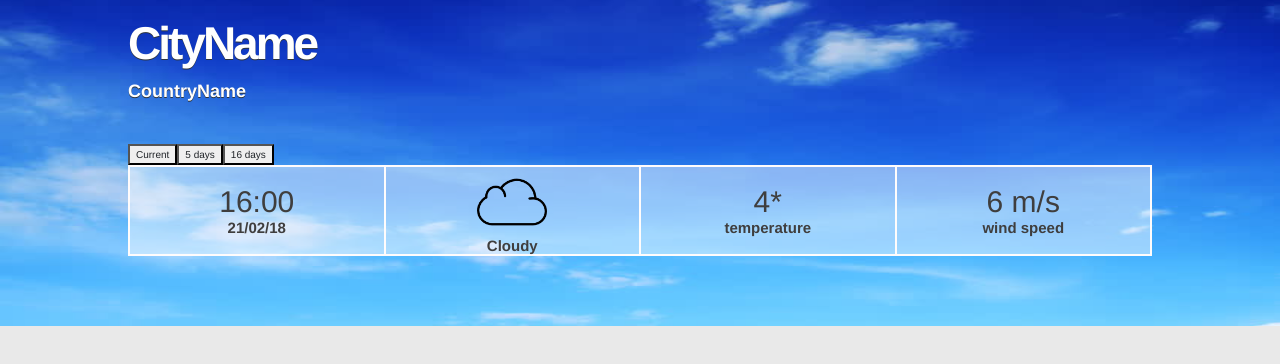
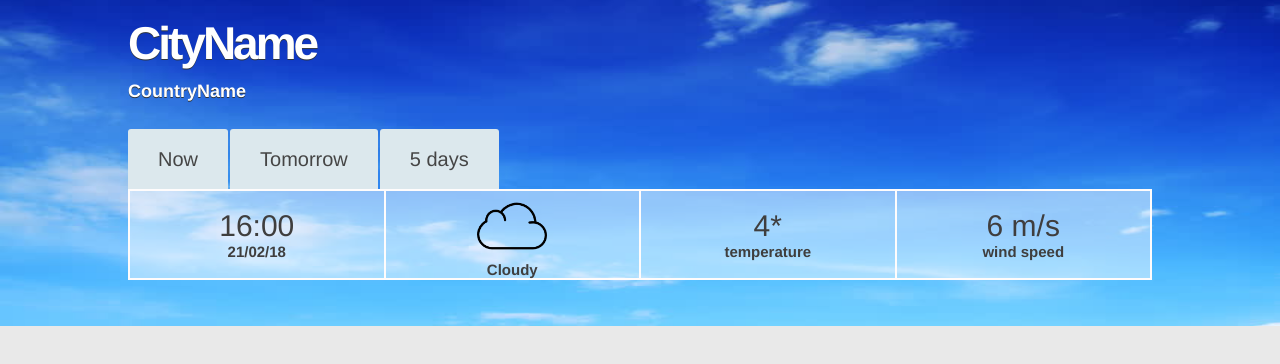
Before and after one commit to jivka93/BadWeather, a plain HTML site: page BadWeatherApp/index.html in a window 1280 px wide. Shown: the part 74-438 px from the top of the page. Drawn offline with nearby package versions, Linux system fonts and the light colour scheme.

Commit message:
Adding style to tabs

```diff
--- a/BadWeatherApp/css/main.css
+++ b/BadWeatherApp/css/main.css
@@ -1,19 +1,23 @@
 main {
     margin: auto;
     width: 80%;
+    font-family: Helvetica, Arial, sans-serif;
 }
-body  {
+
+body {
     background-image: url("../images/sunny.jpg");
     background-repeat: no-repeat;
     background-size: 100% 400px;
-    font-family: Helvetica,Arial,sans-serif;
-    background-color : rgb(233, 233, 233);
+    font-family: Helvetica, Arial, sans-serif;
+    background-color: rgb(233, 233, 233);
 }
-.location{
-    height: 95px;
+
+.location {
+    height: 120px;
     color: white;
 }
-.city{
+
+.city {
     font-size: 46px;
     font-weight: bold;
     float: left;
@@ -21,9 +25,9 @@ body  {
     letter-spacing: -3px;
     text-shadow: #2D343A 0px 1px 0px;
     width: 100%;
+}
 
-}
-.country{
+.country {
     float: left;
     font-size: 18px;
     font-weight: bold;
@@ -34,70 +38,73 @@ body  {
 .large-nav-text {
     font-size: 20px;
     color: rgb(49, 49, 49);
+    font-family: Helvetica, Arial, sans-serif;
 }
 
-#logo1{
-    width : 50px;
+#logo1 {
+    width: 50px;
 }
 
-.nav-row{
-    display : flex;
-    width : 100%;
-
+.nav-row {
+    display: flex;
+    width: 100%;
 }
 
-#navbar{
-    background:rgba(255, 255, 255, 0.712);
+#navbar {
+    background: rgba(255, 255, 255, 0.712);
 }
 
-.filler{
-    flex : 1;
+.filler {
+    flex: 1;
 }
 
-#site-name{
+#site-name {
     font-size: 30px;
-    color : rgb(56, 54, 54);
+    color: rgb(56, 54, 54);
     font-family: cursive;
     font-weight: bold;
 }
 
-main{
+main {
     display: flex;
     flex-direction: column;
 }
 
-.main-content{
-    display: flex;
-    flex-direction: column;
-    margin-top: 40px;
+.tabs .tab{
+    float: left;
+    color: #454545;
+    display: block;
+    cursor: pointer;
+    font-size: 20px;
+    margin-right: 2px;
+    padding: 15px 30px;
+    text-decoration: none;
+    background-color: #dce8ed;
+    border-top-left-radius: 3px;
+    border-top-right-radius: 3px;
 }
 
-.tab-row{
-    display: flex;
+.icon-weather {
+    width: 70px;
 }
 
-.icon-weather{
-    width : 70px;
-}
-
-.td{
-    width : 20%;
-    background:rgba(255, 255, 255, 0.466);
-    border : solid 2px rgb(255, 252, 252);
+.td {
+    width: 20%;
+    background: rgba(255, 255, 255, 0.466);
+    border: solid 2px rgb(255, 252, 252);
     text-align: center;
     color: rgb(63, 62, 62);
 }
 
-#current-weather-table{
-    width : 100%;
+#current-weather-table {
+    width: 100%;
 }
 
-.smaller-text{
-    font-size : 15px;
+.smaller-text {
+    font-size: 15px;
     font-weight: bold;
 }
 
-table tr td .bigger-text{
-
-    font-size : 30px;
+table tr td .bigger-text {
+    font-size: 30px;
 }
--- a/BadWeatherApp/index.html
+++ b/BadWeatherApp/index.html
@@ -7,7 +7,8 @@
     <link rel="stylesheet" href="https://maxcdn.bootstrapcdn.com/bootstrap/3.3.7/css/bootstrap.min.css">
     <script src="https://ajax.googleapis.com/ajax/libs/jquery/3.3.1/jquery.min.js"></script>
     <script src="https://maxcdn.bootstrapcdn.com/bootstrap/3.3.7/js/bootstrap.min.js"></script>
-    <link rel="stylesheet" href="https://maxcdn.bootstrapcdn.com/bootstrap/4.0.0/css/bootstrap.min.css" integrity="sha384-Gn5384xqQ1aoWXA+058RXPxPg6fy4IWvTNh0E263XmFcJlSAwiGgFAW/dAiS6JXm" crossorigin="anonymous">
+    <link rel="stylesheet" href="https://maxcdn.bootstrapcdn.com/bootstrap/4.0.0/css/bootstrap.min.css" integrity="sha384-Gn5384xqQ1aoWXA+058RXPxPg6fy4IWvTNh0E263XmFcJlSAwiGgFAW/dAiS6JXm"
+        crossorigin="anonymous">
 
     <link rel="stylesheet" href="css/main.css">
 
@@ -30,30 +31,20 @@
 
                 <ul class="nav nav-tabs">
                     <li class="nav-item dropdown">
-                            <a class="nav-link dropdown-toggle large-nav-text"
-                              data-toggle="dropdown"
-                              href="#"
-                              role="button"
-                              aria-haspopup="true"
-                              aria-expanded="false">
+                        <a class="nav-link dropdown-toggle large-nav-text" data-toggle="dropdown" href="#" role="button" aria-haspopup="true" aria-expanded="false">
                             Bulgaria
                         </a>
                         <div class="dropdown-menu">
                             <a class="dropdown-item" id="sofia-city" href="#">Sofia</a>
-                            <a class="dropdown-item" id="plovdiv-city"href="#">Plovdiv</a>
-                            <a class="dropdown-item" id="varna-city"href="#">Varna</a>
-                            <a class="dropdown-item" id="burgas-city"href="#">Burgas</a>
-                            <a class="dropdown-item" id="stara-zagora-city"href="#">Stara Zagora</a>
-                            <a class="dropdown-item" id="veliko-tarnovo-city"href="#">Veliko Tarnovo</a>
+                            <a class="dropdown-item" id="plovdiv-city" href="#">Plovdiv</a>
+                            <a class="dropdown-item" id="varna-city" href="#">Varna</a>
+                            <a class="dropdown-item" id="burgas-city" href="#">Burgas</a>
+                            <a class="dropdown-item" id="stara-zagora-city" href="#">Stara Zagora</a>
+                            <a class="dropdown-item" id="veliko-tarnovo-city" href="#">Veliko Tarnovo</a>
                         </div>
                     </li>
                     <li class="nav-item dropdown">
-                            <a class="nav-link dropdown-toggle large-nav-text"
-                                data-toggle="dropdown"
-                                href="#"
-                                role="button"
-                                aria-haspopup="true"
-                                aria-expanded="false">World
+                        <a class="nav-link dropdown-toggle large-nav-text" data-toggle="dropdown" href="#" role="button" aria-haspopup="true" aria-expanded="false">World
                         </a>
                         <div class="dropdown-menu">
                             <a class="dropdown-item" id="london-city" href="#">London</a>
@@ -77,7 +68,7 @@
         </nav>
 
 
-        <div class ="location">
+        <div class="location">
             <div class="city">
                 <span class="name" id="city-name">
                     CityName
@@ -89,10 +80,10 @@
         </div>
 
         <div class="main-content">
-            <div class="tab-row">
-                <button class="time-span">Current</button>
-                <button class="time-span">5 days</button>
-                <button class="time-span">16 days</button>
+            <div class="tabs">
+                <a href="/" rel="info-tab-1" class="tab-1 tab">Now</a>
+                <a href="/" rel="info-tab-1" class="tab-1 tab">Tomorrow</a>
+                <a href="/" rel="info-tab-1" class="tab-1 tab">5 days</a>
             </div>
             <div class="content">
 
@@ -111,11 +102,11 @@
                             </td>
                             <td class="temperature td">
                                 <div class="degrees bigger-text">4*</div>
-                                    <div class="smaller-text" >temperature</div>
+                                <div class="smaller-text">temperature</div>
                             </td>
                             <td class="wind td">
                                 <div class="wind-speed bigger-text">6 m/s</div>
-                                    <div class="smaller-text" >wind speed</div>
+                                <div class="smaller-text">wind speed</div>
                             </td>
                         </tr>
 
```
Lines whose indentation alone changed are shown as unchanged.
